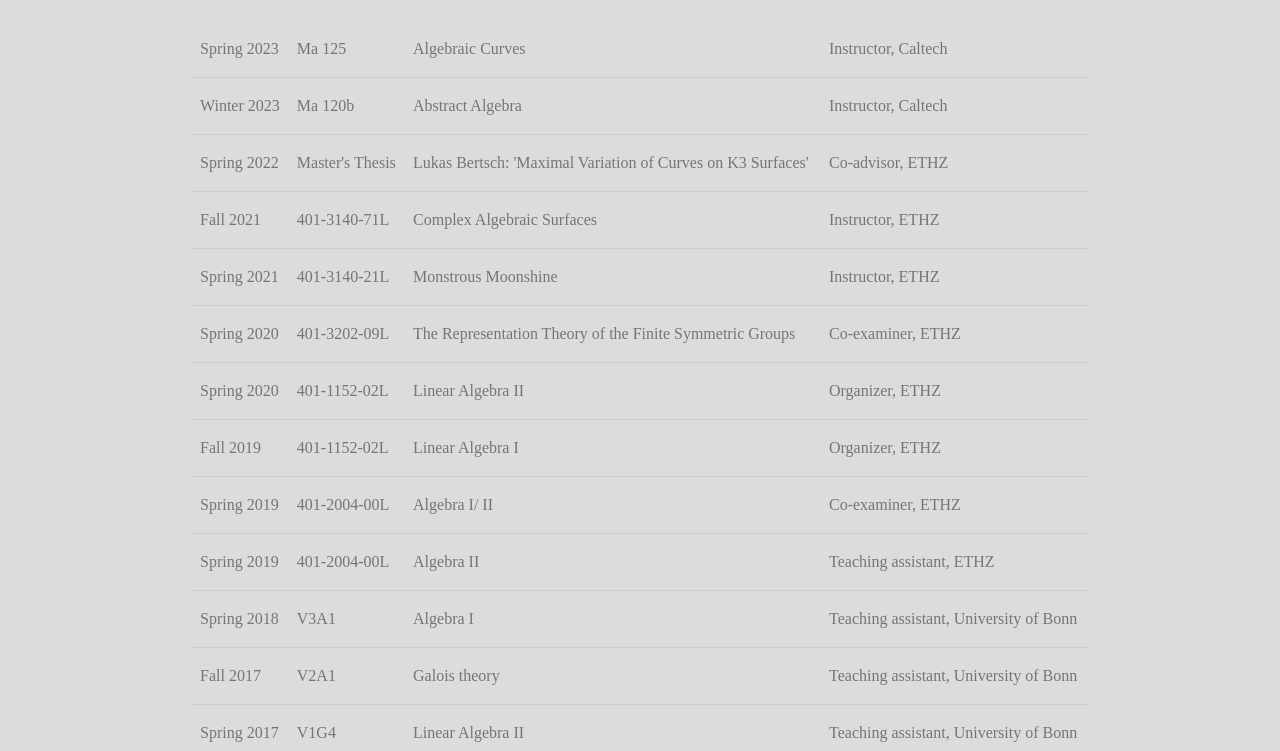
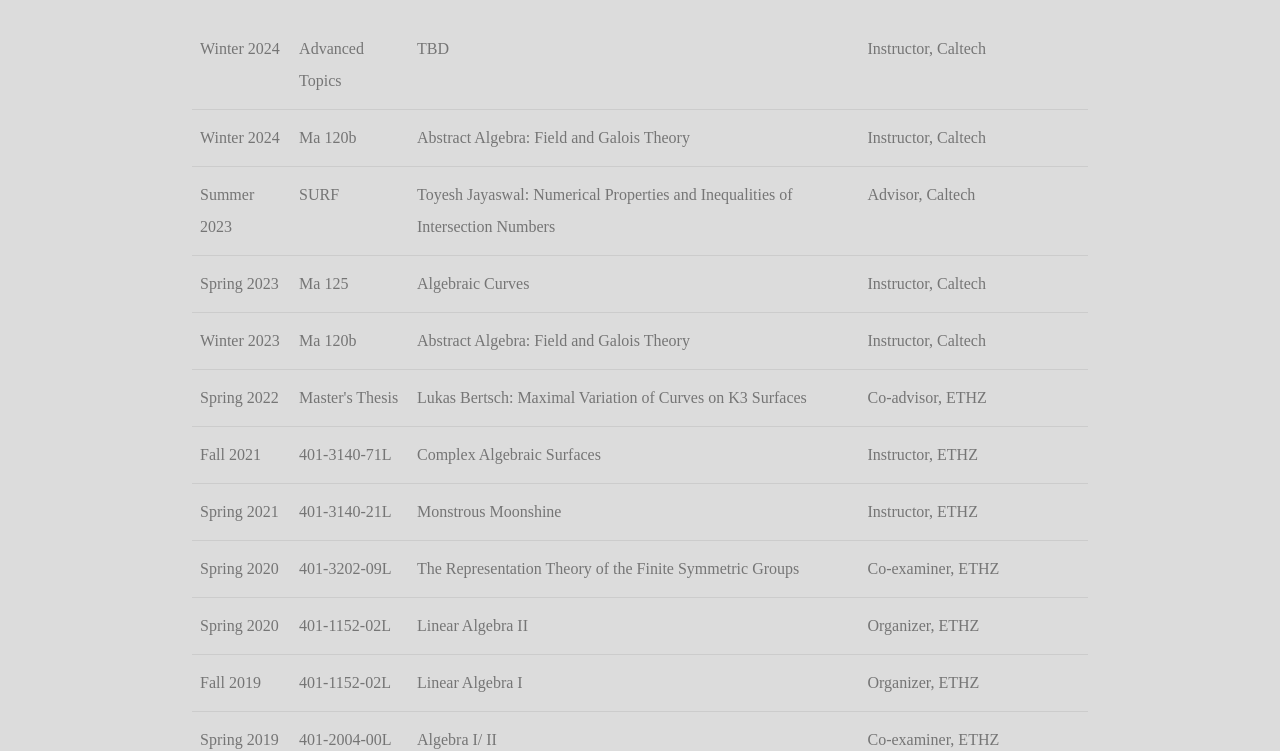
Before and after one commit to tbuelles/tbuelles.github.io, a plain HTML site: page teaching.html in a window 1280 px wide. Shown: the part 59-810 px from the top of the page. Drawn offline with Linux system fonts and the light colour scheme.

Commit message:
Update index, research, teaching

```diff
--- a/teaching.html
+++ b/teaching.html
@@ -25,9 +25,34 @@
   <table class="tbl text-grey">
       <tbody>
         <tr><td></td></tr>
-        <tr><td>Spring 2023</td><td>Ma 125</td><td>Algebraic Curves</td><td>Instructor, Caltech</td></tr>
-        <tr><td>Winter 2023</td><td>Ma 120b</td><td>Abstract Algebra</td><td>Instructor, Caltech</td></tr>
-        <tr><td>Spring 2022</td><td>Master's Thesis</td><td>Lukas Bertsch: 'Maximal Variation of Curves on K3 Surfaces'</td><td>Co-advisor, ETHZ</td></tr>
+        <tr>
+            <td>Winter 2024</td>
+            <td>Advanced Topics</td><td>TBD</td>
+            <td>Instructor, Caltech</td>
+        </tr>
+        <tr>
+            <td>Winter 2024</td>
+            <td>Ma 120b</td><td>Abstract Algebra: Field and Galois Theory</td>
+            <td>Instructor, Caltech</td>
+        </tr>
+        <tr>
+            <td>Summer 2023</td>
+            <td>SURF</td><td>Toyesh Jayaswal: Numerical Properties and Inequalities of Intersection Numbers</td>
+            <td>Advisor, Caltech</td>
+        </tr>
+        <tr>
+            <td>Spring 2023</td>
+            <td>Ma 125</td><td>Algebraic Curves</td>
+            <td>Instructor, Caltech</td>
+        </tr>
+        <tr>
+            <td>Winter 2023</td>
+            <td>Ma 120b</td><td>Abstract Algebra: Field and Galois Theory</td>
+            <td>Instructor, Caltech</td></tr>
+        <tr>
+            <td>Spring 2022</td>
+            <td>Master's Thesis</td><td>Lukas Bertsch: Maximal Variation of Curves on K3 Surfaces</td>
+            <td>Co-advisor, ETHZ</td></tr>
         <tr>
             <td>Fall 2021</td>
             <td>401-3140-71L</td> <td>Complex Algebraic Surfaces</td>
```
Also changed, not shown: index.html (+10 -3 lines), research.html (+3 -2 lines), 1 other file.
